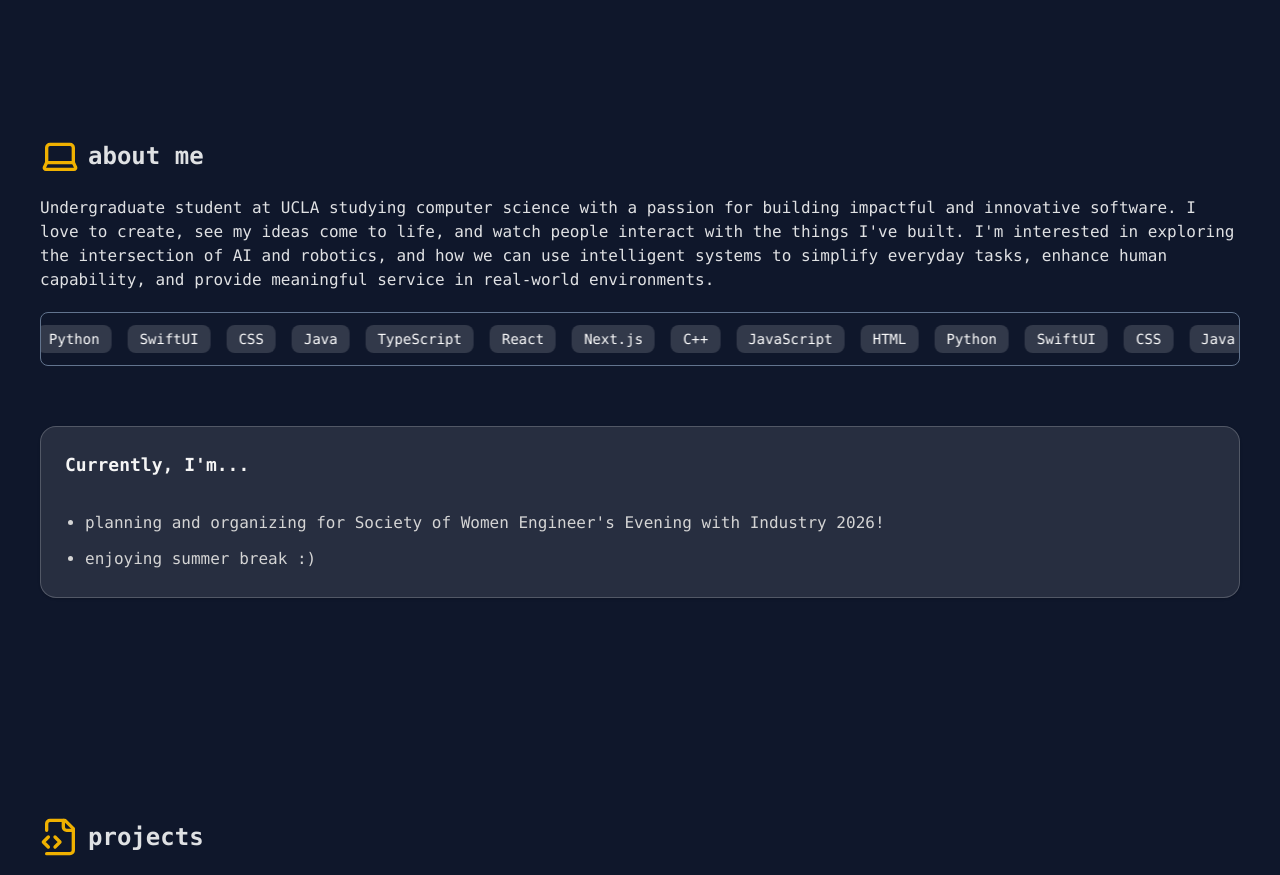
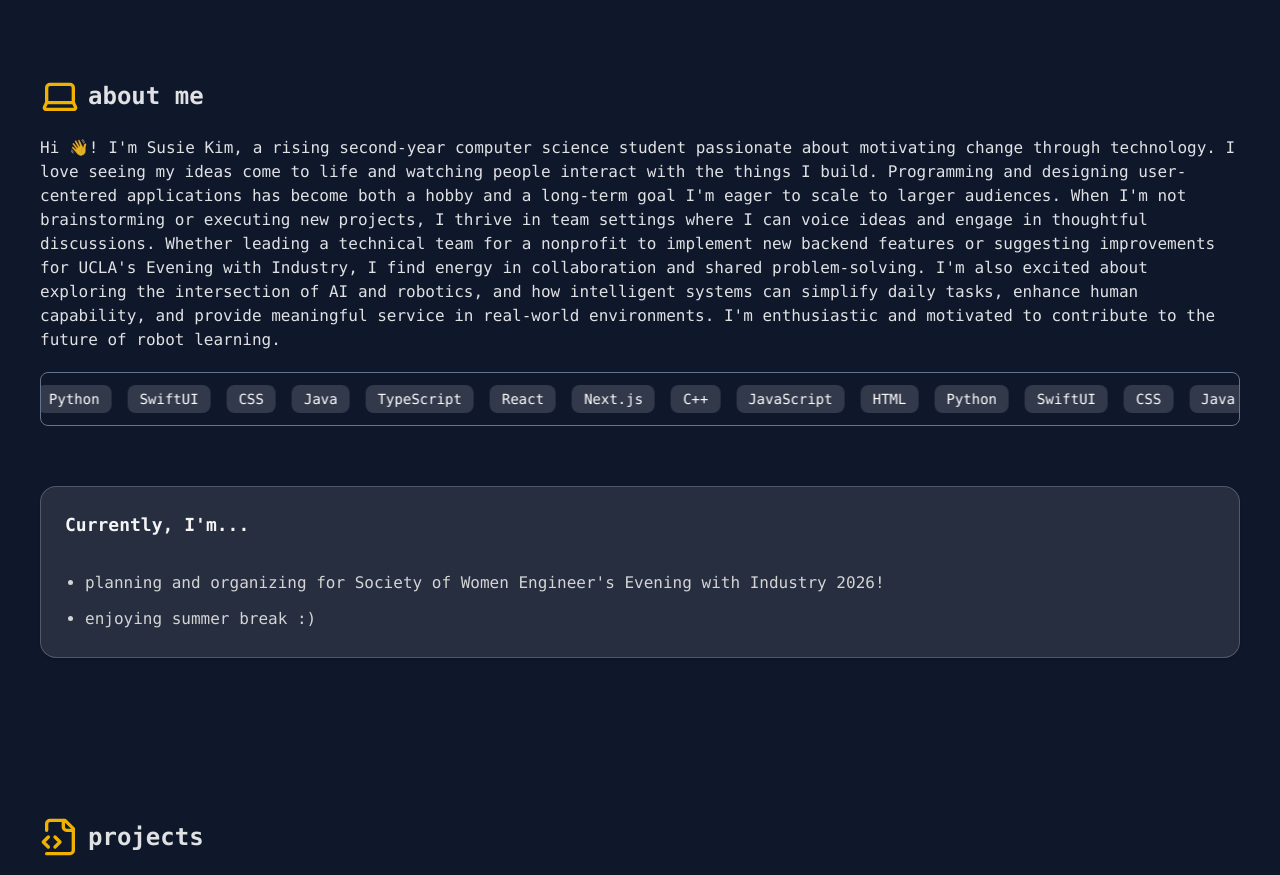
Before and after one commit to susiekim101/susiekim101.github.io, a React (Vite) app: page / in a window 1280 px wide. Shown: the part 860-1735 px from the top of the page. Built offline with nearby package versions, Linux system fonts and the light colour scheme.

Commit message:
update about me description

```diff
--- a/src/components/sections/About.tsx
+++ b/src/components/sections/About.tsx
@@ -21,10 +21,15 @@ const About = () => {
                         about me
                     </h2>
                     <p>
-                        Undergraduate student at UCLA studying computer science with a passion for building impactful and innovative software.
-                        I love to create, see my ideas come to life, and watch people interact with the things I've built. I'm interested
-                        in exploring the intersection of AI and robotics, and how we can use intelligent systems to simplify everyday tasks,
-                        enhance human capability, and provide meaningful service in real-world environments.
+                        Hi 👋! I'm Susie Kim, a rising second-year computer science student passionate about motivating change through technology.
+                        I love seeing my ideas come to life and watching people interact with the things I build. Programming and designing user-centered
+                        applications has become both a hobby and a long-term goal I'm eager to scale to larger audiences.
+                        When I'm not brainstorming or executing new projects, I thrive in team settings where I can voice ideas and engage in thoughtful
+                        discussions. Whether leading a technical team for a nonprofit to implement new backend features or suggesting improvements for UCLA's
+                        Evening with Industry, I find energy in collaboration and shared problem-solving.
+                        I'm also excited about exploring the intersection of AI and robotics, and how intelligent systems can simplify daily tasks, enhance
+                        human capability, and provide meaningful service in real-world environments. I'm enthusiastic and motivated to contribute to the future
+                        of robot learning.
                     </p>
 
                     <div className="my-5">
```
